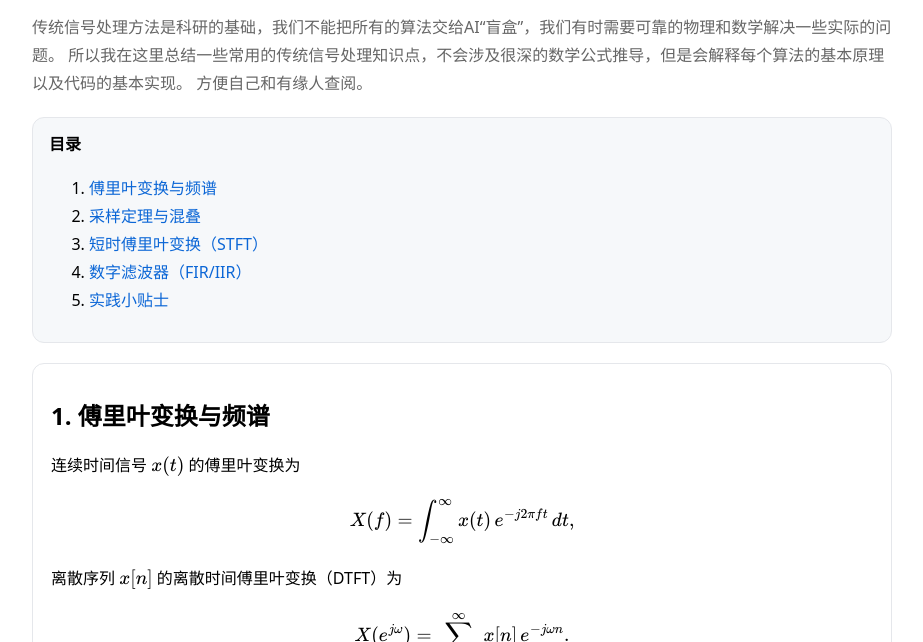
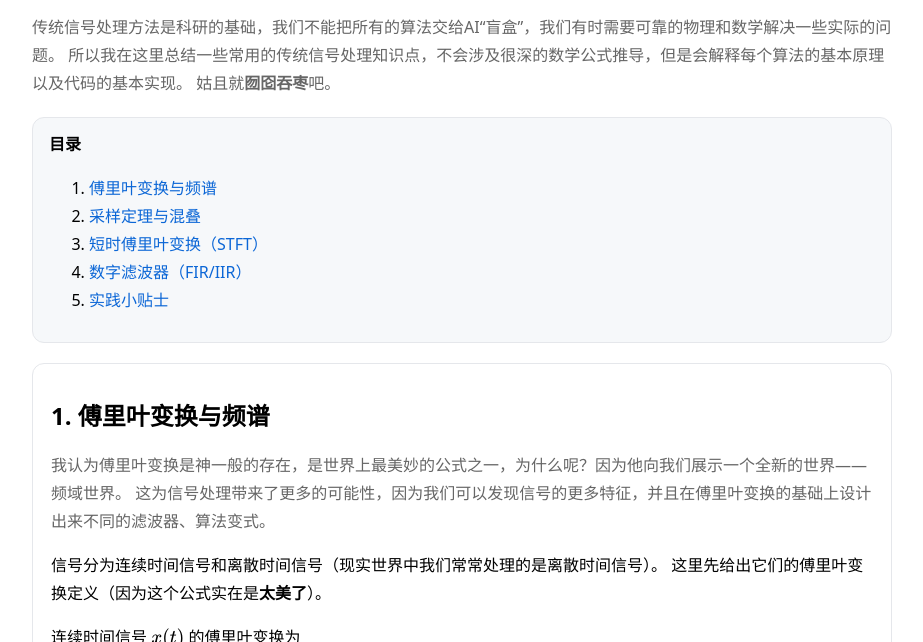
Before and after one commit to li-minfu/MinfuLi, a plain HTML site: page knowledge1.html in a window 1280 px wide. Shown: the part 158-800 px from the top of the page, without its empty margins (178-1101 px from the left). Drawn offline with nearby package versions, Linux system fonts and the light colour scheme.

Commit message:
Add files via upload
Signed-off-by: li-minfu <2539395054@qq.com>

```diff
--- a/knowledge1.html
+++ b/knowledge1.html
@@ -26,9 +26,10 @@
 <body>
   <a class="back" href="index.html">← 返回主页</a>
   <h1>传统信号处理 <span class="tag">Notes</span></h1>
-  <p class="muted">传统信号处理方法是科研的基础，我们不能把所有的算法交给AI“盲盒”，我们有时需要可靠的物理和数学解决一些实际的问题。
+  <p class="muted">
+    传统信号处理方法是科研的基础，我们不能把所有的算法交给AI“盲盒”，我们有时需要可靠的物理和数学解决一些实际的问题。
     所以我在这里总结一些常用的传统信号处理知识点，不会涉及很深的数学公式推导，但是会解释每个算法的基本原理以及代码的基本实现。
-    方便自己和有缘人查阅。
+    姑且就<strong>囫囵吞枣</strong>吧。
   </p>
 
   <!-- 目录 -->
@@ -46,15 +47,27 @@
   <!-- 1. 傅里叶变换 -->
   <section id="fourier" class="card">
     <h2>1. 傅里叶变换与频谱</h2>
-    <p>连续时间信号 \(x(t)\) 的傅里叶变换为
+    <p class="muted">
+        <span style="font-size: 0.95em;"></span>
+          我认为傅里叶变换是神一般的存在，是世界上最美妙的公式之一，为什么呢？因为他向我们展示一个全新的世界——频域世界。
+          这为信号处理带来了更多的可能性，因为我们可以发现信号的更多特征，并且在傅里叶变换的基础上设计出来不同的滤波器、算法变式。
+        </span>
+    </p>
+    <p>
+      信号分为连续时间信号和离散时间信号（现实世界中我们常常处理的是离散时间信号）。
+      这里先给出它们的傅里叶变换定义（因为这个公式实在是<strong>太美了</strong>）。
+
+      <p>
+        连续时间信号 \(x(t)\) 的傅里叶变换为
       \[
         X(f)=\int_{-\infty}^{\infty} x(t)\,e^{-j2\pi f t}\,dt,
       \]
-      离散序列 \(x[n]\) 的离散时间傅里叶变换（DTFT）为
+      离散序列 \(x[n]\) 的离散时间傅里叶变换（DTFT）为s
       \[
         X(e^{j\omega})=\sum_{n=-\infty}^{\infty}x[n]\,e^{-j\omega n}.
       \]
       实际计算多用 N 点 DFT/FFT。
+      </p>
     </p>
     <details>
       <summary>Python：读 WAV 做 FFT 幅度谱（简单示例）</summary>
@@ -65,7 +78,7 @@ import numpy as np
 x, fs = sf.read("example.wav")          # x: shape (N,) 或 (N,2)
 if x.ndim == 2: x = x.mean(axis=1)      # 转单声道
 N = len(x)
-win = np.hanning(N)
+win = np.hanning(N) # 很少有人会去思考汉宁窗是什么，但是大家都这样用，以后有时间会对各种窗函数进行分析和总结
 X = np.fft.rfft(x * win)
 f = np.fft.rfftfreq(N, 1/fs)
 amp = (np.abs(X) / (N * win.mean())) * 2  # 单边幅度谱
```
